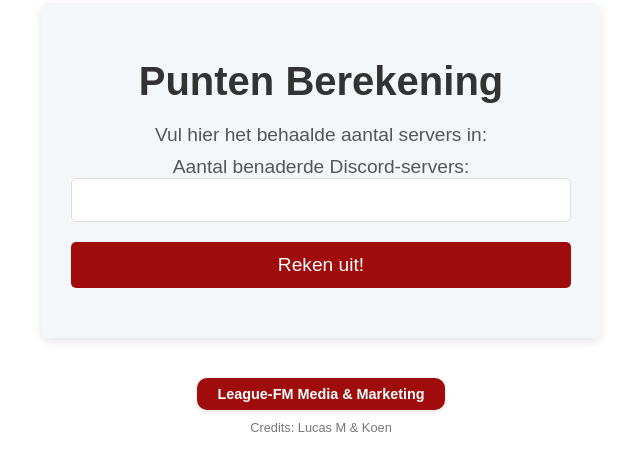
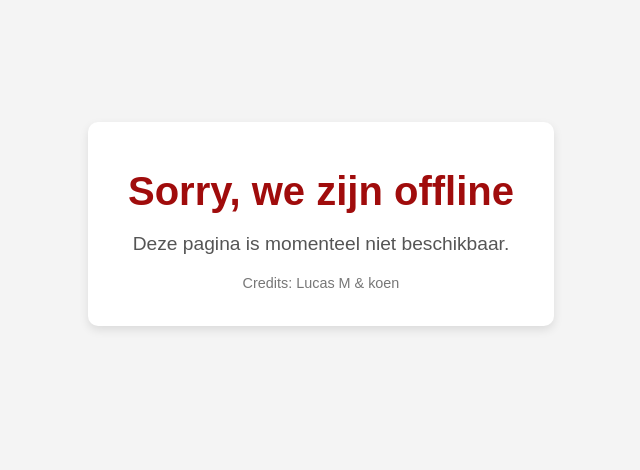
Before and after one commit to lucasenlucas/media-marketing-lfm-puntenberekening, a plain HTML site: page index.html in a window 1280 px wide. Shown: the part 176-646 px from the top of the page, without its empty margins (319-959 px from the left). Drawn offline with Linux system fonts and the light colour scheme.

Commit message:
Update index.html

```diff
--- a/index.html
+++ b/index.html
@@ -3,11 +3,11 @@
 <head>
     <meta charset="UTF-8">
     <meta name="viewport" content="width=device-width, initial-scale=1.0">
-    <title>Punten Berekening - Afdeling M&M League FM</title>
+    <title>Offline</title>
     <style>
         body {
             font-family: 'Arial', sans-serif;
-            background-color: #ffffff;
+            background-color: #f4f4f4;
             color: #333;
             margin: 0;
             padding: 0;
@@ -20,105 +20,36 @@
         }
 
         .container {
-            width: 100%;
-            max-width: 500px;
-            padding: 30px;
-            background-color: #f4f7fa;
-            border-radius: 8px;
+            padding: 20px 40px;
+            background-color: white;
+            border-radius: 10px;
             box-shadow: 0 4px 10px rgba(0, 0, 0, 0.1);
-            margin-bottom: 20px;
         }
 
         h1 {
             font-size: 2.5rem;
-            color: #333;
-            margin-bottom: 20px;
+            color: #a00c0c;
+            margin-bottom: 10px;
             font-weight: bold;
         }
 
-        p, label {
+        p {
             font-size: 1.2rem;
             color: #555;
-            margin: 10px 0;
-        }
-
-        input {
-            padding: 12px;
-            border: 1px solid #ddd;
-            border-radius: 5px;
-            font-size: 1rem;
-            width: 100%;
-            margin-bottom: 20px;
-            box-sizing: border-box;
-        }
-
-        button {
-            padding: 12px 25px;
-            background-color: #a00c0c;
-            color: white;
-            font-size: 1.2rem;
-            border: none;
-            border-radius: 5px;
-            cursor: pointer;
-            width: 100%;
-        }
-
-        button:hover {
-            background-color: #820909;
-        }
-
-        #resultaat {
-            font-size: 1.5rem;
-            font-weight: bold;
-            color: #a00c0c;
-            margin-top: 20px;
-        }
-
-        .footer-bar {
-            display: inline-block;
-            background-color: #a00c0c;
-            color: white;
-            padding: 8px 20px;
-            font-size: 0.9rem;
-            font-weight: bold;
-            border-radius: 10px;
-            margin-top: 20px;
-            box-shadow: 0 2px 5px rgba(0, 0, 0, 0.1);
         }
 
         .credits {
-            margin-top: 10px;
-            font-size: 0.8rem;
+            margin-top: 20px;
+            font-size: 0.9rem;
             color: #777;
         }
     </style>
-    <script>
-        function berekenPunten() {
-            const waarde = parseFloat(document.getElementById("waarde").value);
-            let punten;
-
-            if (waarde <= 20) {
-                punten = waarde;
-            } else {
-                punten = (waarde - 20) * 2 + 20;
-            }
-
-            document.getElementById("resultaat").innerText = "Punten: " + punten;
-        }
-    </script>
 </head>
 <body>
     <div class="container">
-        <h1>Punten Berekening</h1>
-        <p>Vul hier het behaalde aantal servers in:</p>
-        <label for="waarde">Aantal benaderde Discord-servers:</label>
-        <input type="number" id="waarde" />
-        <button onclick="berekenPunten()">Reken uit!</button>
-        <p id="resultaat"></p>
+        <h1>Sorry, we zijn offline</h1>
+        <p>Deze pagina is momenteel niet beschikbaar.</p>
+        <p class="credits">Credits: Lucas M & koen</p>
     </div>
-    <div class="footer-bar">
-        League-FM Media & Marketing
-    </div>
-    <p class="credits">Credits: Lucas M & Koen</p>
 </body>
 </html>
```
